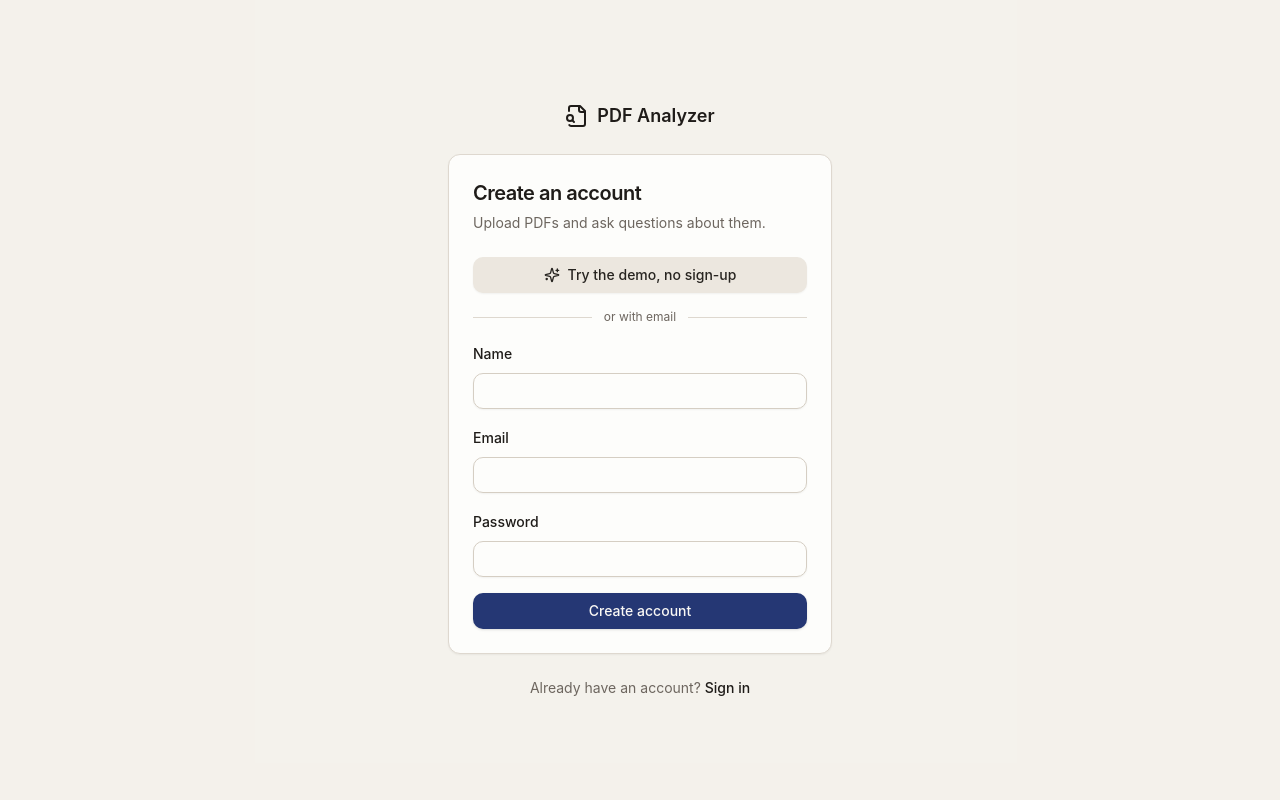
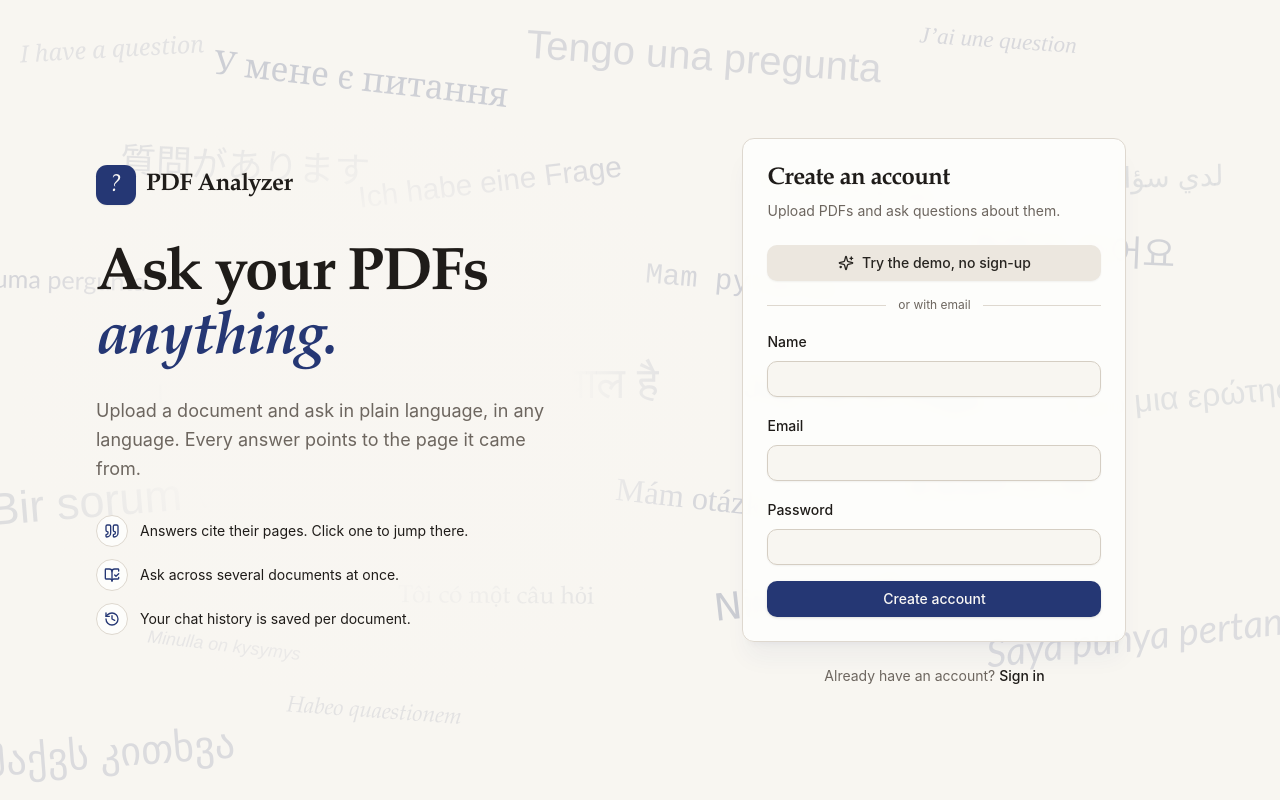
Before and after one commit to chlosaw/pdf_analyzer, a React (Vite) app in the folder apps/web/: page /register in a window 1280 px wide. Built offline with nearby package versions, Linux system fonts and the light colour scheme; no server answers.

Commit message:
feat(web): new question-mark logo and a two-column sign-in page

```diff
--- /dev/null
+++ b/apps/web/src/components/Logo.tsx
@@ -0,0 +1,21 @@
+import { cn } from '@/lib/utils';
+
+/** A question mark in New York italic on an ink tile, next to the wordmark. */
+export function Logo({ className, size = 'md' }: { className?: string; size?: 'md' | 'lg' }) {
+  return (
+    <span className={cn('inline-flex items-center gap-2.5', className)}>
+      <span
+        aria-hidden
+        className={cn(
+          'grid place-items-center rounded-[28%] bg-primary font-serif italic text-primary-foreground shadow-sm',
+          size === 'lg' ? 'size-10 text-2xl' : 'size-8 text-xl'
+        )}
+      >
+        ?
+      </span>
+      <span className={cn('font-serif font-semibold tracking-tight', size === 'lg' ? 'text-2xl' : 'text-lg')}>
+        PDF Analyzer
+      </span>
+    </span>
+  );
+}
--- a/apps/web/src/features/auth/AuthForm.tsx
+++ b/apps/web/src/features/auth/AuthForm.tsx
@@ -1,12 +1,20 @@
-import { FileSearch, Loader2 } from 'lucide-react';
+import { BookOpenCheck, History, Loader2, Quote } from 'lucide-react';
 import { useState, type FormEvent, type ReactNode } from 'react';
 import type { ZodSchema } from 'zod';
+import { Logo } from '@/components/Logo';
+import { QuestionBackdrop } from '@/components/QuestionBackdrop';
 import { Button } from '@/components/ui/button';
 import { Card, CardContent, CardDescription, CardHeader, CardTitle } from '@/components/ui/card';
 import { Input } from '@/components/ui/input';
 import { Label } from '@/components/ui/label';
 import { ApiError } from '@/api/client';
 import { TryDemoButton } from './TryDemoButton';
+
+const HIGHLIGHTS = [
+  { icon: Quote, text: 'Answers cite their pages. Click one to jump there.' },
+  { icon: BookOpenCheck, text: 'Ask across several documents at once.' },
+  { icon: History, text: 'Your chat history is saved per document.' }
+];
 
 type FieldErrors = Record<string, string[] | undefined>;
 
@@ -56,14 +64,41 @@ export function AuthForm<T>({
   }
 
   return (
-    <div className="grid min-h-dvh place-items-center bg-muted/40 p-4">
-      <div className="w-full max-w-sm space-y-6">
-        <div className="flex items-center justify-center gap-2 text-lg font-semibold">
-          <FileSearch className="size-6" /> PDF Analyzer
-        </div>
-        <Card>
+    <div className="relative min-h-dvh overflow-hidden">
+      <QuestionBackdrop intensity="bold" />
+      <div className="relative mx-auto grid min-h-dvh max-w-6xl items-center gap-10 px-4 py-10 lg:grid-cols-[1.1fr_1fr] lg:px-8">
+        <section className="relative isolate hidden lg:block">
+          {/* A soft glow in the page colour, so the backdrop fades out behind the text */}
+          <div
+            aria-hidden
+            className="absolute -inset-x-24 -inset-y-20 -z-10 bg-[radial-gradient(closest-side,hsl(var(--background))_55%,hsl(var(--background)/0))]"
+          />
+          <Logo size="lg" />
+          <h1 className="mt-10 text-6xl font-semibold leading-[1.05] tracking-tight">
+            Ask your PDFs
+            <br />
+            <span className="italic text-primary">anything.</span>
+          </h1>
+          <p className="mt-6 max-w-md text-lg leading-relaxed text-muted-foreground">
+            Upload a document and ask in plain language, in any language. Every answer points to the page it came from.
+          </p>
+          <ul className="mt-8 space-y-3 text-sm">
+            {HIGHLIGHTS.map(({ icon: Icon, text }) => (
+              <li key={text} className="flex items-center gap-3">
+                <span className="grid size-8 place-items-center rounded-full border bg-card text-primary">
+                  <Icon className="size-4" />
+                </span>
+                {text}
+              </li>
+            ))}
+          </ul>
+        </section>
+
+        <div className="mx-auto w-full max-w-sm space-y-6">
+          <Logo className="flex justify-center rounded-full bg-background/80 py-1 backdrop-blur lg:hidden" />
+          <Card className="bg-card/95 shadow-xl shadow-primary/5 backdrop-blur">
             <CardHeader>
-            <CardTitle className="text-xl">{title}</CardTitle>
+              <CardTitle className="font-serif text-2xl">{title}</CardTitle>
               <CardDescription>{description}</CardDescription>
             </CardHeader>
             <CardContent className="space-y-4">
@@ -83,6 +118,7 @@ export function AuthForm<T>({
                       type={f.type}
                       autoComplete={f.autoComplete}
                       aria-invalid={!!errors[f.name]}
+                      className="bg-background"
                     />
                     {errors[f.name] && <p className="text-xs text-destructive">{errors[f.name]![0]}</p>}
                   </div>
@@ -102,5 +138,6 @@ export function AuthForm<T>({
           <p className="text-center text-sm text-muted-foreground">{footer}</p>
         </div>
       </div>
+    </div>
   );
 }
```
Lines whose indentation alone changed are shown as unchanged.
